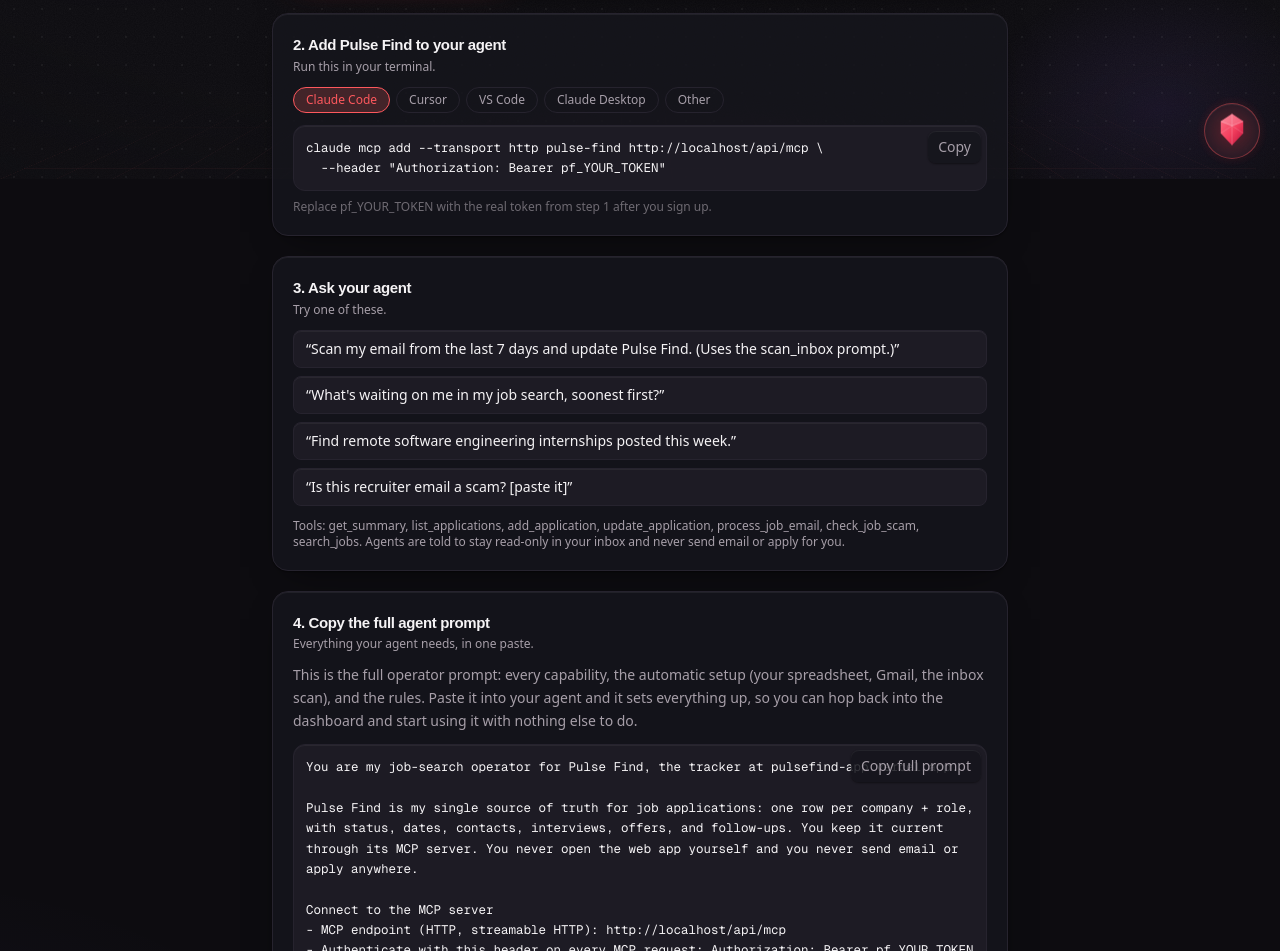
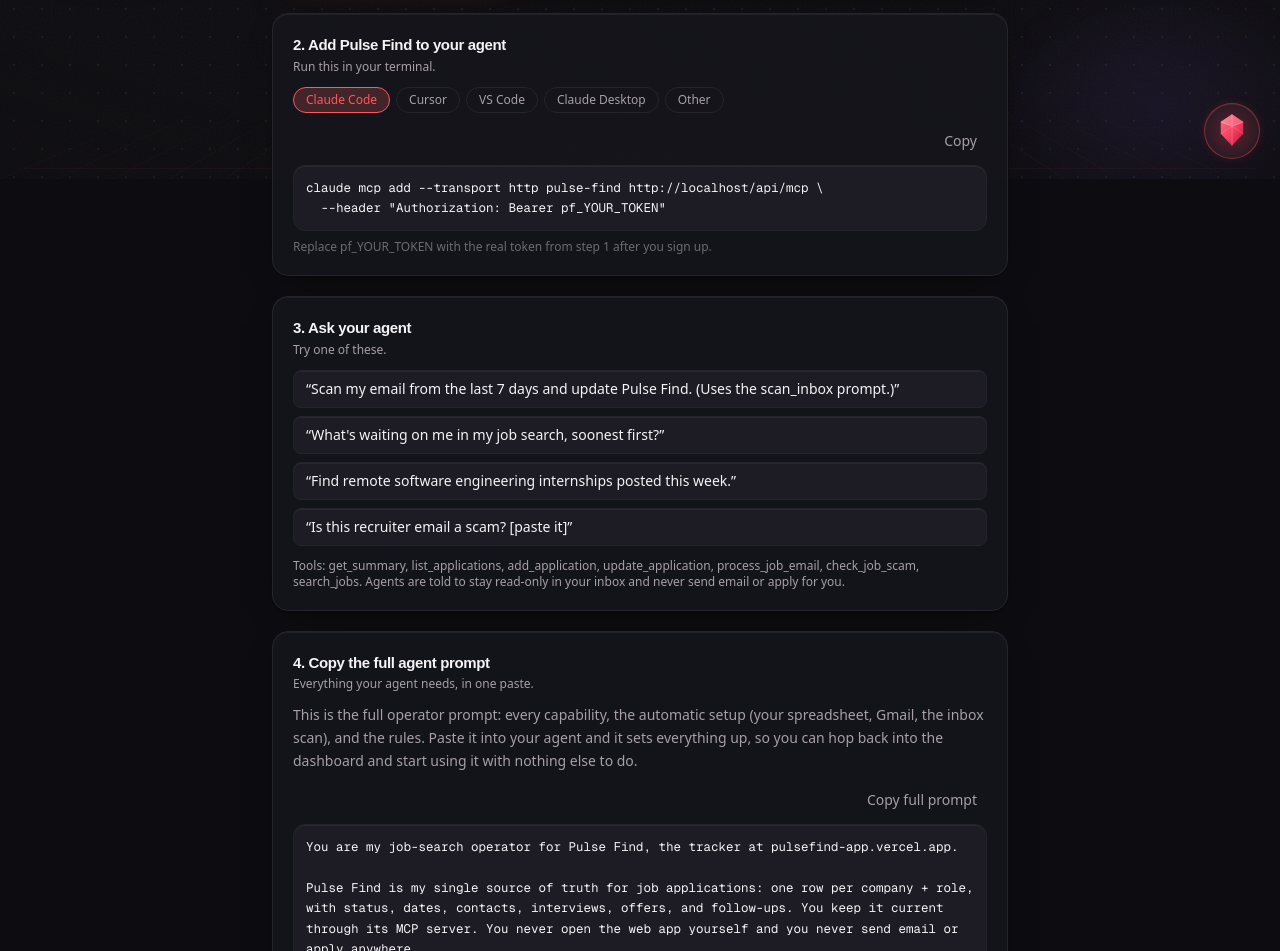
Before and after one commit to kumailrizvi890/Pulse-Find, a Next.js app: page /demo/connect in a window 1280 px wide. Shown: the part 621-1572 px from the top of the page. Built offline with nearby package versions, Linux system fonts and the light colour scheme; no server answers; a web font is replaced by a local one.

Commit message:
Moved the demo connect copy buttons above the code

```diff
--- a/src/app/demo/connect/DemoConnectAgent.tsx
+++ b/src/app/demo/connect/DemoConnectAgent.tsx
@@ -15,6 +15,11 @@ import { btn, cx, Panel } from "@/components/dashboard/ui";
  * The per-client snippets mirror src/app/app/connect/ConnectAgent.tsx
  * on purpose (duplicated, not shared): the signed-in page stays
  * byte-for-byte untouched, so a change here can never break it.
+ *
+ * The copy buttons sit in flow above their code blocks, not overlaid
+ * on them: the overlaid version covered the end of the snippet on
+ * narrow screens and covered prompt text in step 4 (and more once
+ * the prompt block was scrolled).
  */
 
 const PLACEHOLDER_TOKEN = "pf_YOUR_TOKEN";
@@ -120,12 +125,12 @@ export function DemoConnectAgent() {
             </button>
           ))}
         </div>
-        <div className="relative">
-          <pre className="overflow-x-auto rounded-xl border border-line bg-surface-2 p-3 font-mono text-[12.5px] leading-relaxed">{snippet(client, url, PLACEHOLDER_TOKEN)}</pre>
-          <button className={cx(btn.ghost, "absolute right-1.5 top-1.5 bg-surface")} onClick={() => void copy(snippet(client, url, PLACEHOLDER_TOKEN), setSnippetCopied)}>
+        <div className="mb-2 flex justify-end">
+          <button className={btn.ghost} onClick={() => void copy(snippet(client, url, PLACEHOLDER_TOKEN), setSnippetCopied)}>
             {snippetCopied ? "Copied" : "Copy"}
           </button>
         </div>
+        <pre className="overflow-x-auto rounded-xl border border-line bg-surface-2 p-3 font-mono text-[12.5px] leading-relaxed">{snippet(client, url, PLACEHOLDER_TOKEN)}</pre>
         <p className="mt-2 text-xs text-faint">Replace pf_YOUR_TOKEN with the real token from step 1 after you sign up.</p>
       </Panel>
 
@@ -152,17 +157,14 @@ export function DemoConnectAgent() {
           scan), and the rules. Paste it into your agent and it sets everything up, so you can hop back into the
           dashboard and start using it with nothing else to do.
         </p>
-        <div className="relative mt-3">
-          <pre className="max-h-96 overflow-y-auto whitespace-pre-wrap break-words rounded-xl border border-line bg-surface-2 p-3 font-mono text-[12.5px] leading-relaxed">
-            {prompt}
-          </pre>
-          <button
-            className={cx(btn.ghost, "absolute right-1.5 top-1.5 bg-surface")}
-            onClick={() => void copy(prompt, setPromptCopied)}
-          >
+        <div className="mb-2 mt-3 flex justify-end">
+          <button className={btn.ghost} onClick={() => void copy(prompt, setPromptCopied)}>
             {promptCopied ? "Copied" : "Copy full prompt"}
           </button>
         </div>
+        <pre className="max-h-96 overflow-y-auto whitespace-pre-wrap break-words rounded-xl border border-line bg-surface-2 p-3 font-mono text-[12.5px] leading-relaxed">
+          {prompt}
+        </pre>
         <p className="mt-2 text-xs text-faint">Replace pf_YOUR_TOKEN with the real token from step 1 after you sign up.</p>
       </Panel>
 
```
